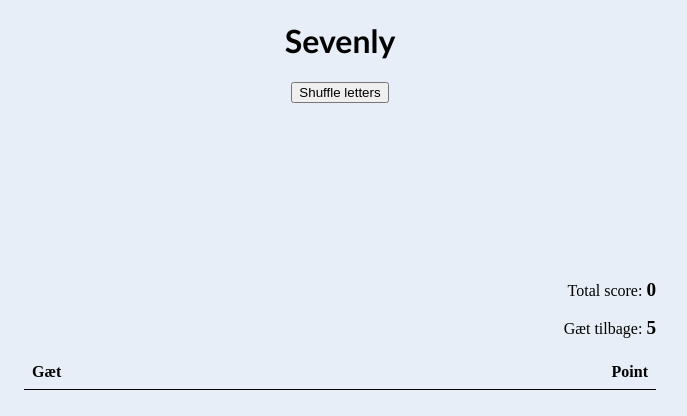
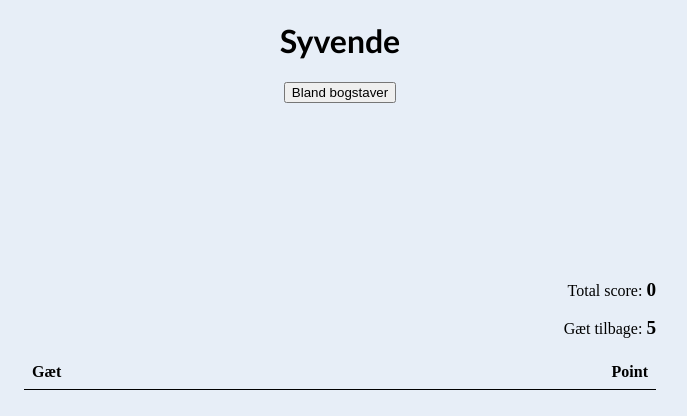
Before and after one commit to joulsen/syvende, a plain HTML site: page index.html in a window 1280 px wide. Shown: the whole page, without its empty margins (300-987 px from the left). Drawn offline with nearby package versions, Linux system fonts and the light colour scheme; files that its build step writes are made by us from their sources; no server answers.

Commit message:
Consistency in language

```diff
--- a/index.html
+++ b/index.html
@@ -9,9 +9,9 @@
     <link rel="stylesheet" href="styles/sevenly.css">
 </head>
 <body>
-    <h1 id="title">Sevenly</h1>
+    <h1 id="title">Syvende</h1>
     <div class="controls">
-        <button id="shuffle">Shuffle letters</button>
+        <button id="shuffle">Bland bogstaver</button>
     </div>
     <div class="hand">
         <div class="letter-container"></div>
```
